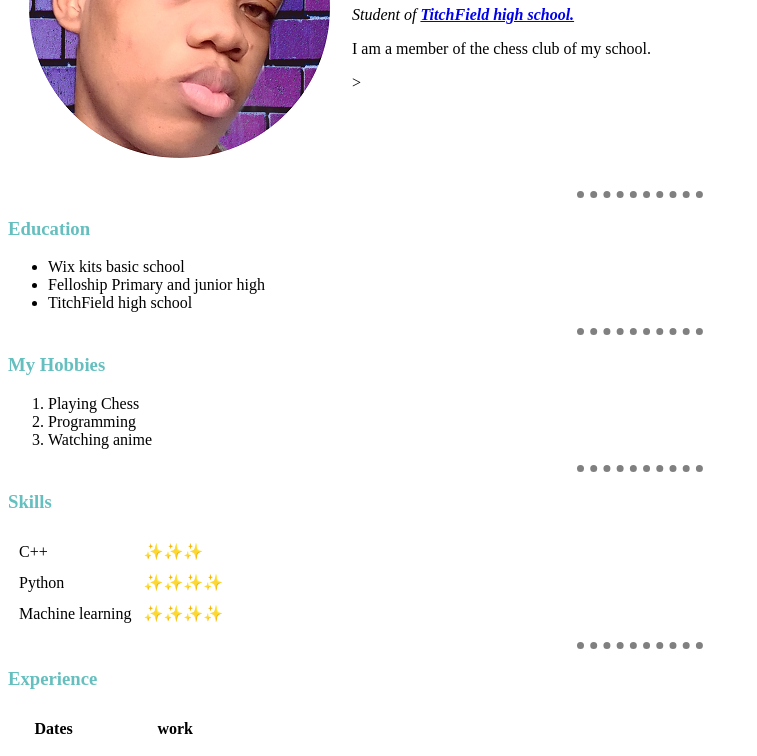
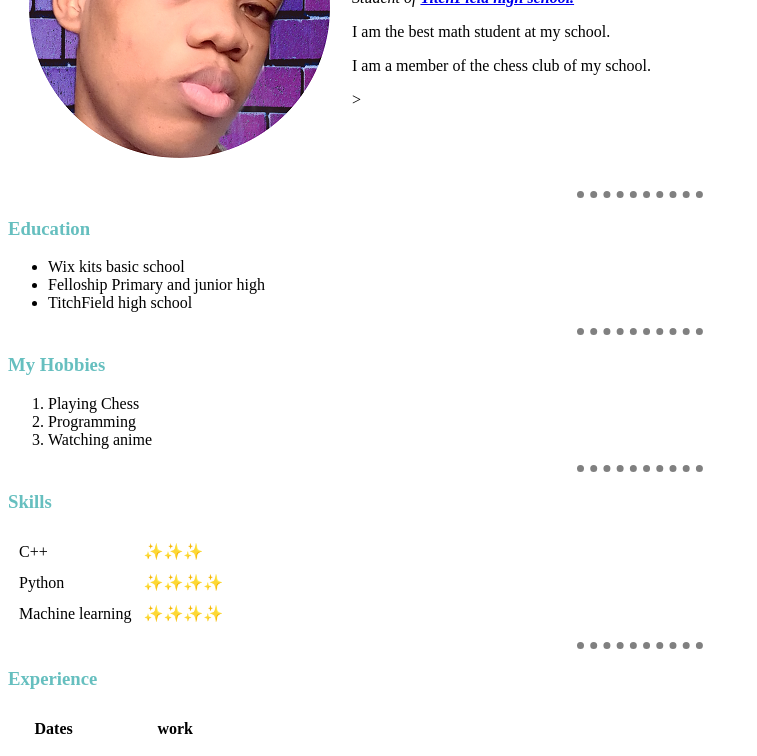
Before and after one commit to brilliantcrow434/Cv, a plain HTML site: page index.html in a window 1280 px wide. Shown: the part 172-928 px from the top of the page, without its empty margins (0-757 px from the left). Drawn offline with Linux system fonts and the light colour scheme.

Commit message:
Update index.html

```diff
--- a/index.html
+++ b/index.html
@@ -18,6 +18,7 @@
                 <h1>Ricardo Merchant</h1>
                 <p><em>Student of <strong><a href = "https://titchfield-high-school-jamaica.business.site/">TitchField high school.</a></strong></em></em>
                 </p>
+    <p>I am the best math student at my school.</p>
                 <p>I am a member of the chess club of my school.</p>></td>
         </tr>
     </table>
```
